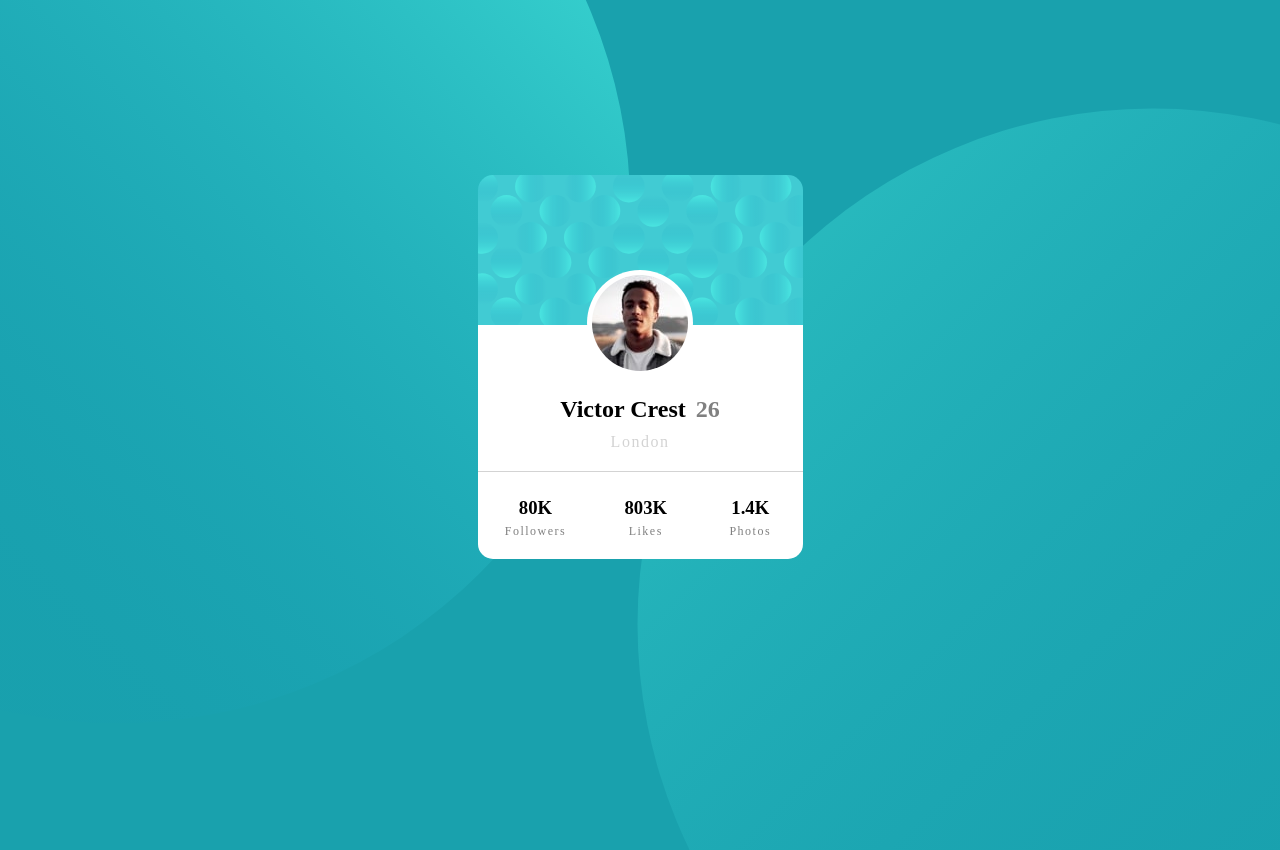
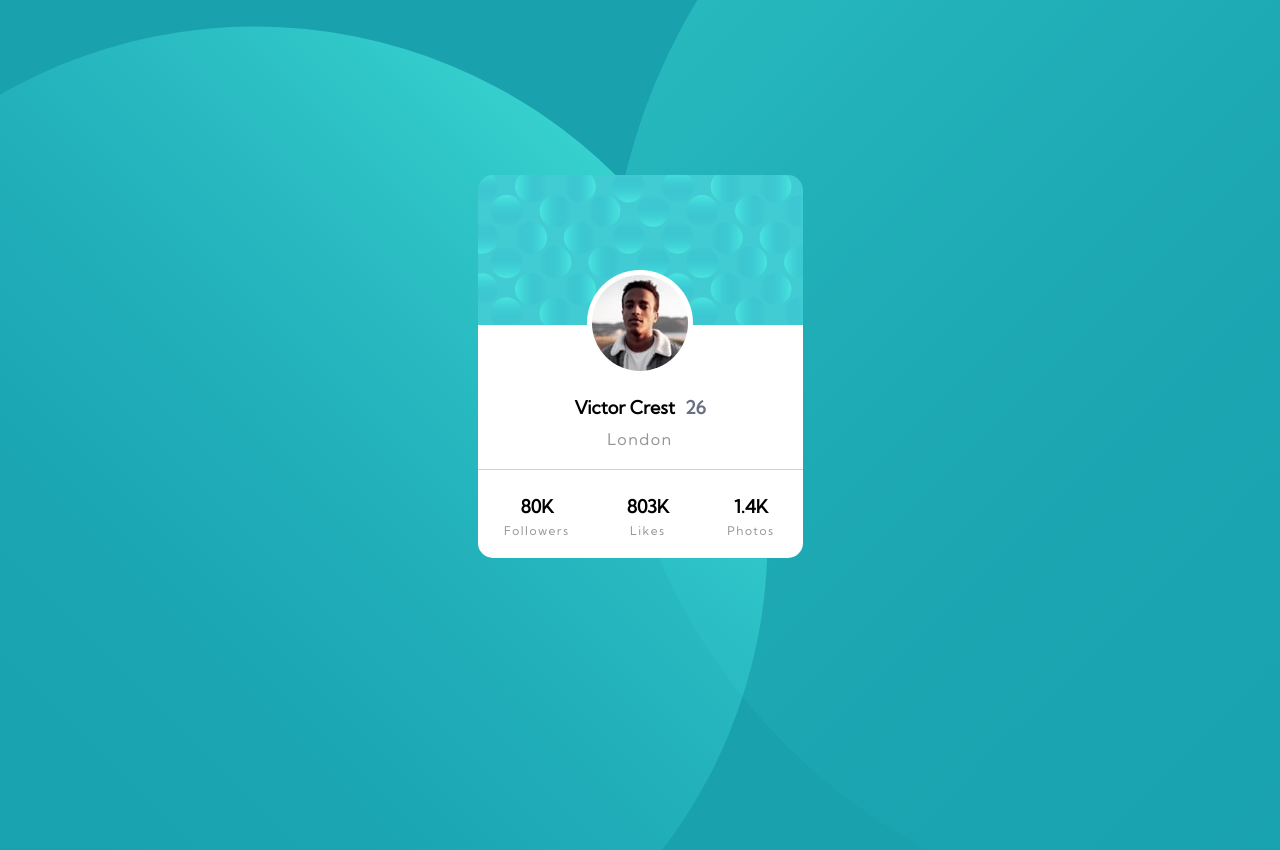
Before and after one commit to gheorghemolnar/frontmaster-cardprofile, a plain HTML site: page index.html in a window 1280 px wide. Drawn offline with Linux system fonts and the light colour scheme.

Commit message:
rename tags, refacto css colors

```diff
--- a/index.html
+++ b/index.html
@@ -13,6 +13,9 @@
     .attribution { font-size: 11px; text-align: center; }
     .attribution a { color: hsl(228, 45%, 44%); }
   </style>
+  <style>
+  @import url('https://fonts.googleapis.com/css2?family=Kumbh+Sans&display=swap');
+  </style>
   <link rel="stylesheet" href="styles.css">
 </head>
 <body>
@@ -20,23 +23,23 @@
     <div class="profile">
       <div class="header"></div>
       <div class="body">
-        <img src="images/image-victor.jpg"/>
+        <img src="images/image-victor.jpg" alt="victor"/>
         <div>
-          <h2>Victor Crest<span class="age">26</span></h2>
+          <div class="name">Victor Crest<span class="age">26</span></div>
         </div>
         <div class="location">London</div>
       </div>
       <div class="footer">
         <div class="infos">
-          <h3>80K</h3>
+          <div class="counter">80K</div>
           <div class="label">Followers</div>
         </div>
         <div class="infos">
-          <h3>803K</h3>
+          <div class="counter">803K</div>
           <div class="label">Likes</div>
         </div>
         <div class="infos">
-          <h3>1.4K</h3>
+          <div class="counter">1.4K</div>
           <div class="label">Photos</div>
         </div>
       </div>
--- a/styles.css
+++ b/styles.css
@@ -1,3 +1,10 @@
+:root {
+  --primary-01: hsl(185, 75%, 39%);
+  --primary-02: hsl(227, 10%, 46%);
+  --primary-03: hsl(229, 23%, 23%);
+
+  --secondary--01: hsl(0, 0%, 59%);
+}
 body {
   margin: 0;
   padding: 0;
@@ -6,10 +13,10 @@ body {
   background-repeat: no-repeat, no-repeat;
   background-size: 80%, 95%;
   background-position: top -15% left -100%, bottom 20% right -850%;
-  background-color: rgb(25, 161, 173, 0.9);
+  background-color: var(--primary-01);
+  font-family: "Kumbh Sans", sans-serif;
 }
 .container {
-  /* // #19a1ad; */
   display: flex;
   justify-content: center;
   align-items: center;
@@ -37,16 +44,18 @@ body {
   align-items: center;
   background-color: white;
 }
-.container .profile .body h2 {
+.container .profile .body .name {
+  font-size: 18px;
+  font-weight: 700;
   margin: 20px 0 0 0;
 }
-.container .profile .body h2 .age {
-  color: gray;
+.container .profile .body .name .age {
+  color: var(--primary-02);
   padding-left: 10px;
 }
 .container .profile .body .location {
   margin: 10px 0 20px 0;
-  color: lightgray;
+  color: var(--secondary--01);
   letter-spacing: 1.5px;
 }
 .container .profile .body img {
@@ -74,24 +83,26 @@ body {
   align-items: center;
 }
 
-.container .profile .footer .infos h3 {
+.container .profile .footer .infos .counter {
+  font-size: 18px;
   margin: 0px;
+  font-weight: 700;
 }
 .container .profile .footer .infos .label {
-  color: gray;
+  color: var(--secondary--01);
   margin-top: 5px;
   font-size: 12px;
   letter-spacing: 1.5px;
 }
 
-@media (min-width: 1200px) {
+@media (min-width: 1440px) {
   .container {
     background-image: url("/images/bg-pattern-top.svg"),
       url("/images/bg-pattern-bottom.svg");
     background-repeat: no-repeat, no-repeat;
     background-size: 80.5%, 80.5%;
     background-position: top 170% left -160%, bottom 160% right -155%;
-    background-color: #19a1ad;
+    background-color: var(--primary-01);
     display: flex;
     justify-content: center;
     align-items: center;
@@ -101,8 +112,3 @@ body {
     max-width: 350px;
   }
 }
-
-/* @media (max-width:   ){
-    background-size: 150%, 150%;
-    background-position: top 380% left 200%, bottom 300% right 200%;);
-} */
```
